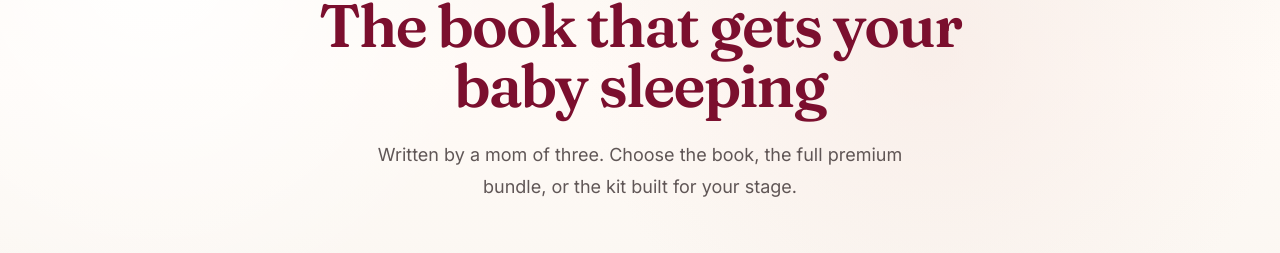
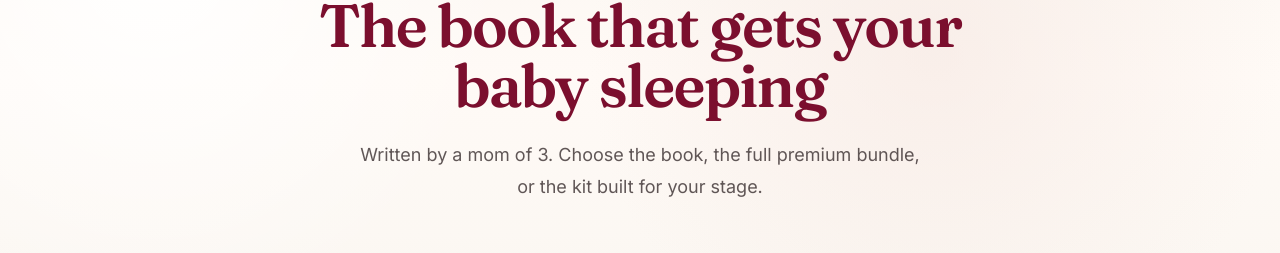
Before and after one commit to ocpdeji/sleepBaby, a Next.js app in the folder website/: page /shop in a window 1280 px wide. Shown: the part 222-475 px from the top of the page. Built offline with nearby package versions, Linux system fonts and the light colour scheme; no server answers.

Commit message:
Update text to use '3' instead of 'three'

```diff
--- a/website/app/shop/page.tsx
+++ b/website/app/shop/page.tsx
@@ -28,7 +28,7 @@ export default function ShopPage() {
             The book that gets your baby sleeping
           </h1>
           <p className="mx-auto mt-6 max-w-xl text-lg leading-8 text-ink/75">
-            Written by a mom of three. Choose the book, the full
+            Written by a mom of 3. Choose the book, the full
             premium bundle, or the kit built for your stage.
           </p>
         </div>
```
